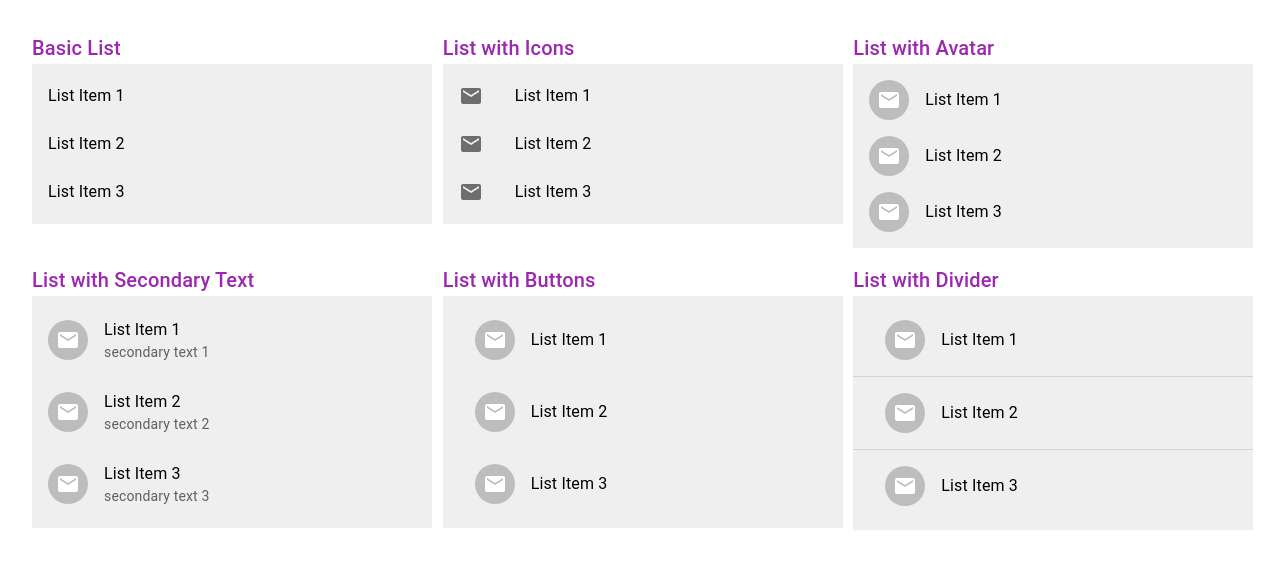
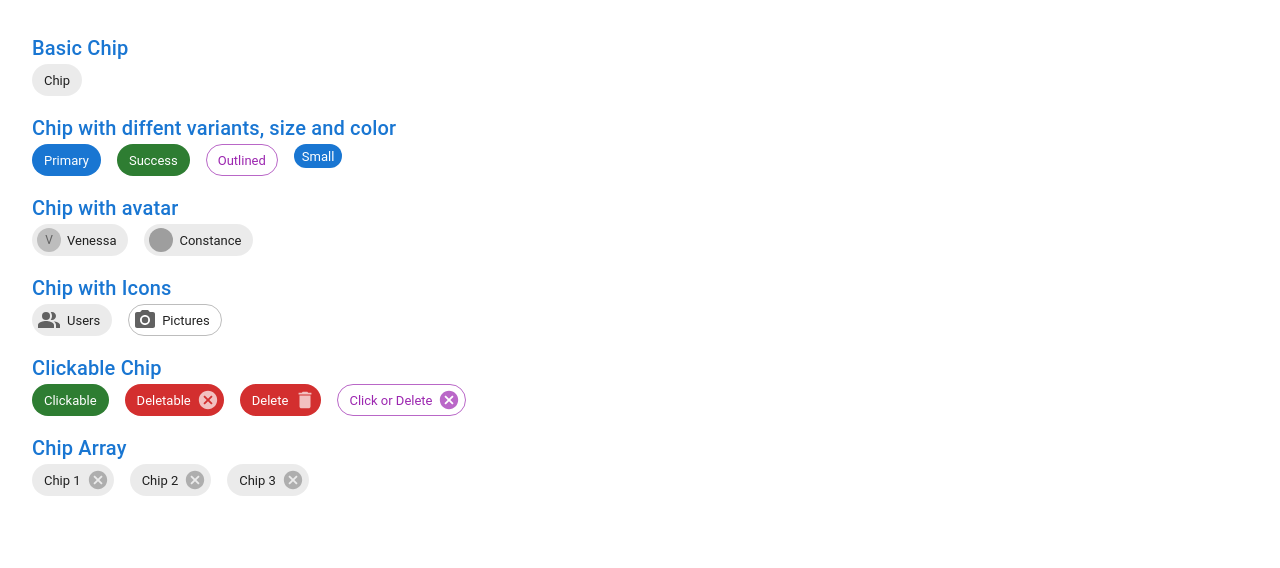
Before and after one commit to priyak1203/React-MUI, a React (Vite) app in the folder JS-Examples/: page / in a window 1280 px wide. Shown: the top 568 px of the page. Built offline with nearby package versions, Linux system fonts and the light colour scheme; grey boxes are pictures that could not be loaded.

Commit message:
chip and its variants

```diff
--- a/JS-Examples/src/App.jsx
+++ b/JS-Examples/src/App.jsx
@@ -9,6 +9,7 @@ import {
   MuiButton,
   MuiCard,
   MuiCheckBox,
+  MuiChip,
   MuiDrawer,
   MuiGrid,
   MuiImageList,
@@ -59,7 +60,8 @@ function App() {
       {/* <MuiBottomNavigation /> */}
       {/* <MuiAvatar /> */}
       {/* <MuiBadge /> */}
-      <MuiLists />
+      {/* <MuiLists /> */}
+      <MuiChip />
     </div>
   );
 }
--- /dev/null
+++ b/JS-Examples/src/components/MuiChip.jsx
@@ -0,0 +1,113 @@
+import { Avatar, Box, Chip, Stack, Typography } from '@mui/material';
+import PeopleAltIcon from '@mui/icons-material/PeopleAlt';
+import CameraAltIcon from '@mui/icons-material/CameraAlt';
+import DeleteIcon from '@mui/icons-material/Delete';
+import { useState } from 'react';
+
+const MuiChip = () => {
+  const [chips, setChips] = useState(['Chip 1', 'Chip 2', 'Chip 3']);
+
+  const handleDelete = (chipToDelete) => {
+    setChips((chips) => chips.filter((chip) => chip !== chipToDelete));
+  };
+
+  return (
+    <Stack spacing={2}>
+      {/* Basic Chip */}
+      <Box>
+        <Typography variant="h6" color="primary">
+          Basic Chip
+        </Typography>
+        <Chip label="Chip" />
+      </Box>
+      {/* Chip with diffent variants, size and color */}
+      <Box>
+        <Typography variant="h6" color="primary">
+          Chip with diffent variants, size and color
+        </Typography>
+        <Box sx={{ display: 'flex', gap: 2 }}>
+          <Chip label="Primary" color="primary" />
+          <Chip label="Success" color="success" />
+          <Chip label="Outlined" color="secondary" variant="outlined" />
+          <Chip label="Small" color="primary" size="small" />
+        </Box>
+      </Box>
+
+      {/* Chip with avatar */}
+      <Box>
+        <Typography variant="h6" color="primary">
+          Chip with avatar
+        </Typography>
+        <Box sx={{ display: 'flex', gap: 2 }}>
+          <Chip label="Venessa" avatar={<Avatar>V</Avatar>} />
+          <Chip
+            label="Constance"
+            avatar={
+              <Avatar
+                alt="Constance"
+                src="https://randomuser.me/api/portraits/women/26.jpg"
+              />
+            }
+          />
+        </Box>
+      </Box>
+
+      {/* Chip with Icons */}
+      <Box>
+        <Typography variant="h6" color="primary">
+          Chip with Icons
+        </Typography>
+        <Box sx={{ display: 'flex', gap: 2 }}>
+          <Chip label="Users" icon={<PeopleAltIcon />} />
+          <Chip label="Pictures" icon={<CameraAltIcon />} variant="outlined" />
+        </Box>
+      </Box>
+
+      {/* Clickable Chip */}
+      <Box>
+        <Typography variant="h6" color="primary">
+          Clickable Chip
+        </Typography>
+        <Box sx={{ display: 'flex', gap: 2 }}>
+          <Chip
+            label="Clickable"
+            color="success"
+            onClick={() => alert('Clicked')}
+          />
+          <Chip
+            label="Deletable"
+            color="error"
+            onDelete={() => alert('Delete Handler Called')}
+          />
+          <Chip
+            label="Delete"
+            color="error"
+            onDelete={() => alert('Delete Handler Called')}
+            deleteIcon={<DeleteIcon />}
+          />
+          <Chip
+            label="Click or Delete"
+            color="secondary"
+            onClick={() => alert('Clicked')}
+            onDelete={() => alert('Delete Handler Called')}
+            variant="outlined"
+          />
+        </Box>
+      </Box>
+
+      {/* Chip Array */}
+      <Box>
+        <Typography variant="h6" color="primary">
+          Chip Array
+        </Typography>
+        <Box sx={{ display: 'flex', gap: 2 }}>
+          {chips.map((chip) => (
+            <Chip key={chip} label={chip} onDelete={() => handleDelete(chip)} />
+          ))}
+        </Box>
+      </Box>
+    </Stack>
+  );
+};
+
+export default MuiChip;
--- a/JS-Examples/src/components/index.js
+++ b/JS-Examples/src/components/index.js
@@ -8,6 +8,7 @@ export { default as MuiBreadcrumbs } from './MuiBreadcrumbs';
 export { default as MuiButton } from './MuiButton';
 export { default as MuiCard } from './MuiCard';
 export { default as MuiCheckBox } from './MuiCheckBox';
+export { default as MuiChip } from './MuiChip';
 export { default as MuiDrawer } from './MuiDrawer';
 export { default as MuiGrid } from './MuiGrid';
 export { default as MuiImageList } from './MuiImageList';
```
